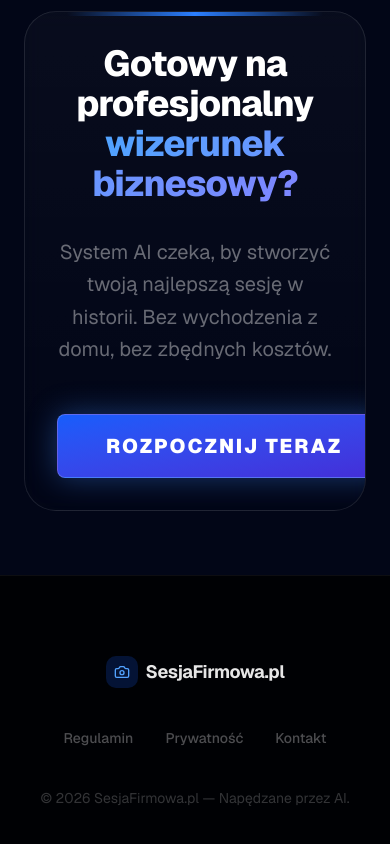
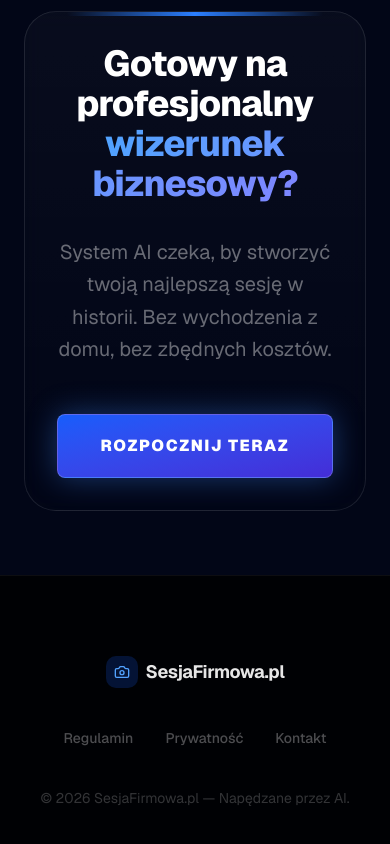
Before and after one commit to dabrodev/sesja-firmowa, a Next.js app: page / in a window 390 px wide. Shown: the part 7884-8728 px from the top of the page. Built offline with nearby package versions, Linux system fonts and the light colour scheme; no server answers.

Commit message:
style: fix overflowing CTA button on mobile

```diff
--- a/src/app/page.tsx
+++ b/src/app/page.tsx
@@ -396,7 +396,7 @@ export default function Home() {
             <h2 className="text-4xl md:text-6xl font-extrabold mb-8 tracking-tight">Gotowy na profesjonalny <br /> <span className="bg-gradient-to-r from-blue-400 to-indigo-400 bg-clip-text text-transparent">wizerunek biznesowy?</span></h2>
             <p className="text-white/40 text-xl mb-12 max-w-2xl mx-auto leading-relaxed">System AI czeka, by stworzyć twoją najlepszą sesję w historii. Bez wychodzenia z domu, bez zbędnych kosztów.</p>
             <Link href="/generator">
-              <Button size="lg" className="h-16 border border-white/20 bg-gradient-to-br from-blue-600 to-indigo-700 px-12 text-xl font-black text-white hover:from-blue-500 hover:to-indigo-600 shadow-[0_0_30px_rgba(59,130,246,0.4)] uppercase tracking-widest transition-all hover:scale-105 active:scale-95">
+              <Button size="lg" className="h-16 border border-white/20 bg-gradient-to-br from-blue-600 to-indigo-700 px-6 md:px-12 text-base md:text-xl font-black text-white hover:from-blue-500 hover:to-indigo-600 shadow-[0_0_30px_rgba(59,130,246,0.4)] uppercase tracking-widest transition-all hover:scale-105 active:scale-95 w-full sm:w-auto">
                 rozpocznij teraz
               </Button>
             </Link>
```
